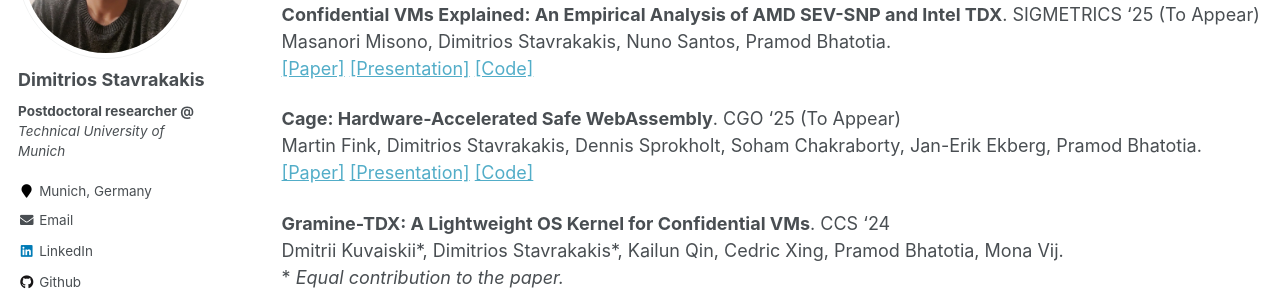
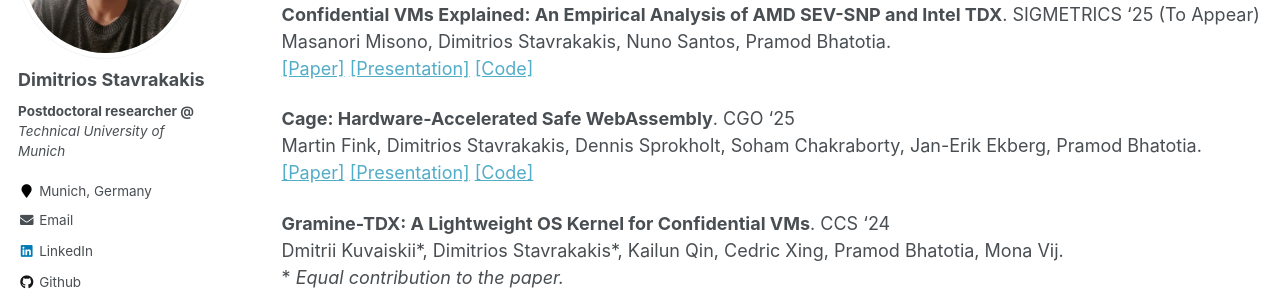
Before and after one commit to dimstav23/dimstav23.github.io, a Jekyll site: the page built from _pages/cv.md, in a window 1280 px wide and 900 px high, scrolled down 633 px. Shown: the part 152-446 px from the top of the window. Built offline with Jekyll 4.4.1, drawn with Linux system fonts in a browser that asks for light colours; some web fonts are replaced.

Commit message:
update cage paper links
Signed-off-by: dimstav23 <dimstav23@gmail.com>

```diff
--- a/_pages/cv.md
+++ b/_pages/cv.md
@@ -38,9 +38,9 @@ __Confidential VMs Explained: An Empirical Analysis of AMD SEV-SNP and Intel TDX
 Masanori Misono, Dimitrios Stavrakakis, Nuno Santos, Pramod Bhatotia. \
 [[Paper]](https://dse.in.tum.de/wp-content/uploads/2024/11/sigmetrics25summer-CVM-Explained.pdf) [[Presentation]](https://dimstav23.github.io/cv) [[Code]](https://github.com/TUM-DSE/CVM_eval)
 
-__Cage: Hardware-Accelerated Safe WebAssembly__. CGO '25 (To Appear) \
+__Cage: Hardware-Accelerated Safe WebAssembly__. CGO '25 \
 Martin Fink, Dimitrios Stavrakakis, Dennis Sprokholt, Soham Chakraborty, Jan-Erik Ekberg, Pramod Bhatotia. \
-[[Paper]](https://dse.in.tum.de/wp-content/uploads/2025/01/Cage-CGO-2025.pdf) [[Presentation]](https://dimstav23.github.io/cv) [[Code]](https://zenodo.org/records/13347522)
+[[Paper]](https://dse.in.tum.de/wp-content/uploads/2025/02/Cage-CGO-25.pdf) [[Presentation]](https://dse.in.tum.de/wp-content/uploads/2025/03/Cage-CGO-25-slides.pdf) [[Code]](https://github.com/TUM-DSE/cage-meta)
 
 __Gramine-TDX: A Lightweight OS Kernel for Confidential VMs__. CCS '24 \
 Dmitrii Kuvaiskii\*, Dimitrios Stavrakakis\*, Kailun Qin, Cedric Xing, Pramod Bhatotia, Mona Vij. \
```
Also changed, not shown: _pages/publications.md (+2 -2 lines).
